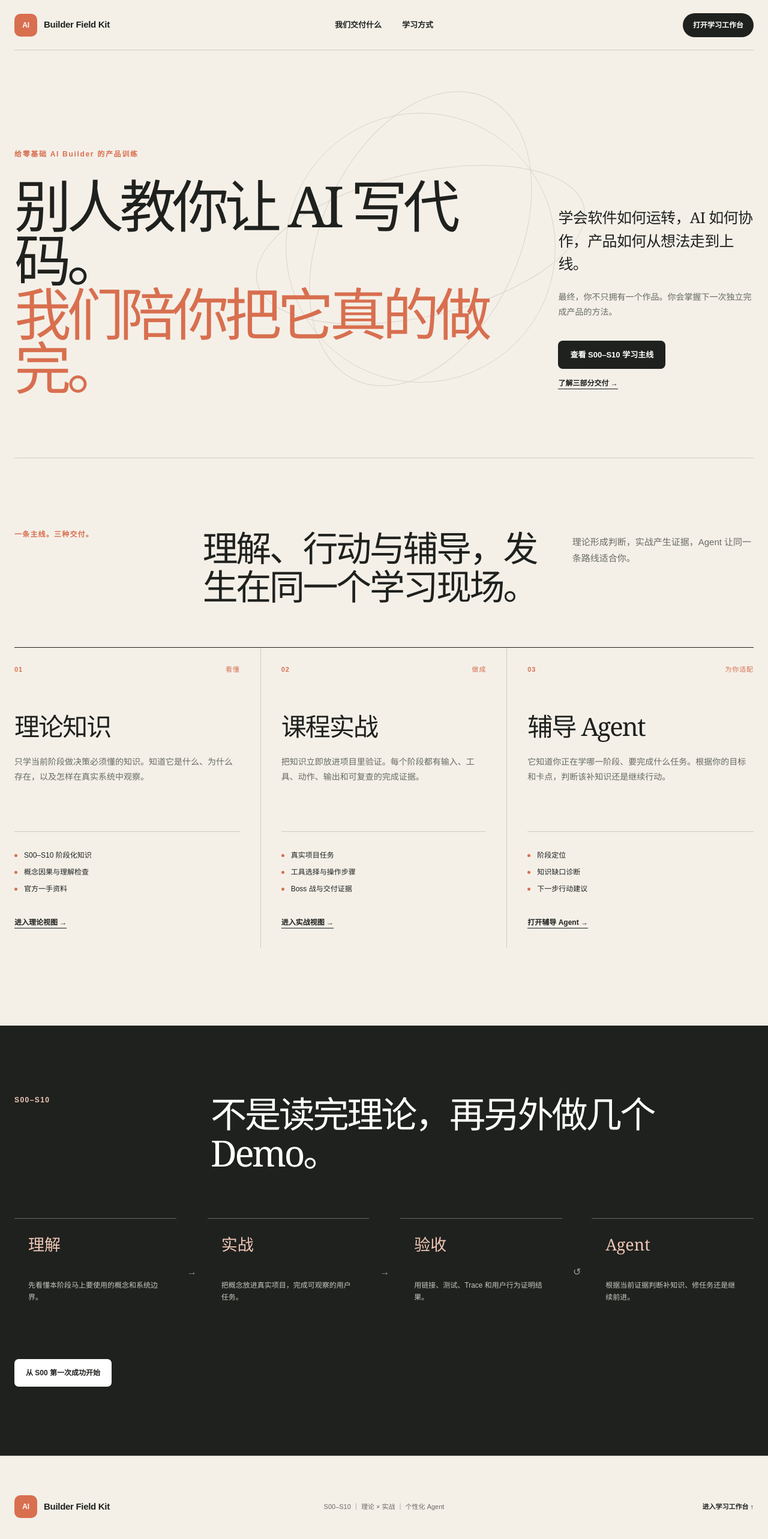
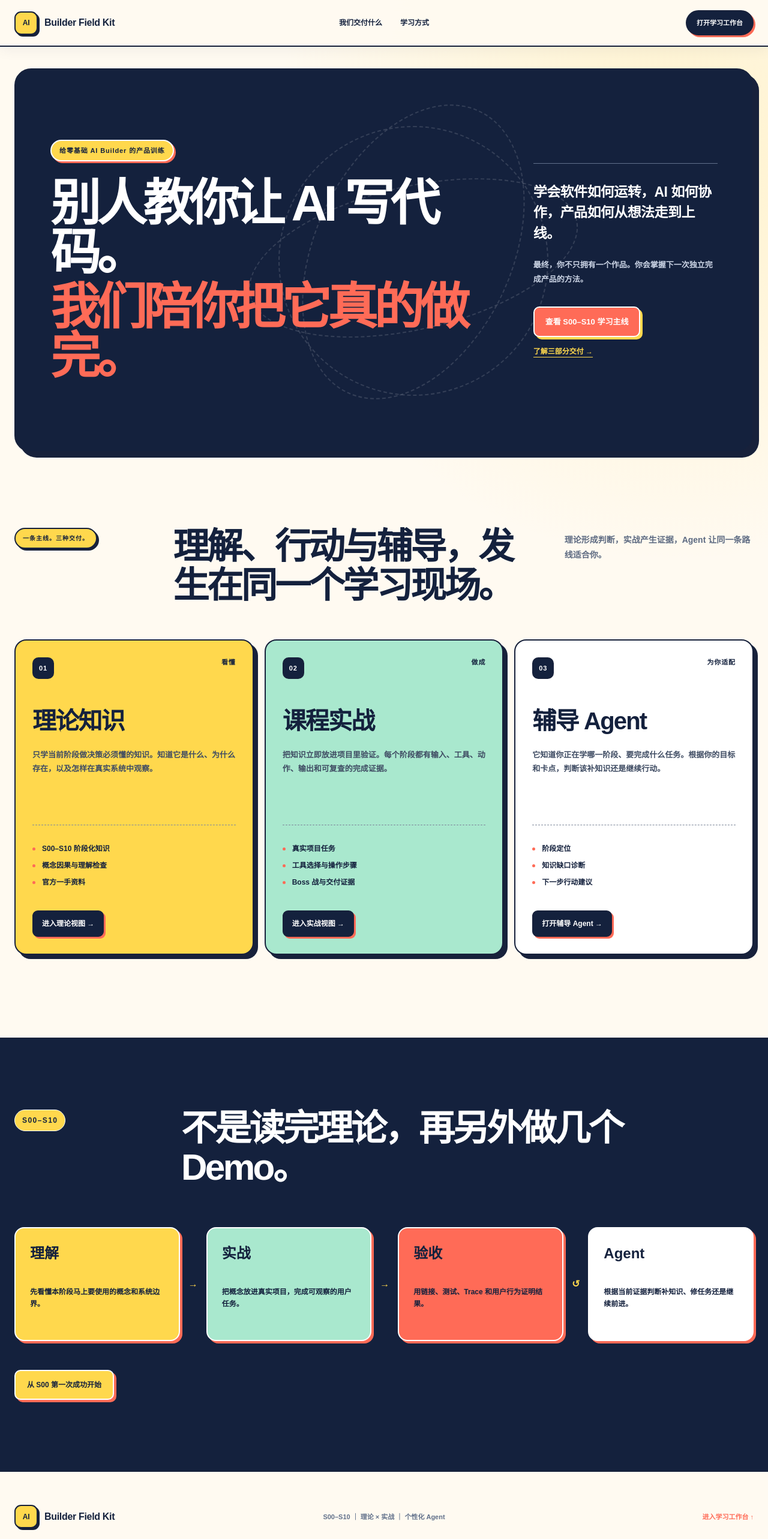
Before and after one commit to jiya1996/ai-builder-field-kit, a Next.js app: page / in a window 1280 px wide. Shown: the top 2566 px of the page at 60% size. Built offline with nearby package versions, Linux system fonts and the light colour scheme.

Commit message:
Unify landing with Field Kit workspace

```diff
--- a/app/globals.css
+++ b/app/globals.css
@@ -874,3 +874,287 @@ footer{padding:28px max(24px,calc((100vw - 1180px)/2));display:flex;align-items:
   .stage-view{margin-top:18px;padding:23px 18px;box-shadow:4px 4px 0 var(--studio-line)}
   .studio-agent{top:66px}
 }
+
+/* v1.6 · one Field Kit visual language across landing and learning */
+.landing-shell{
+  --studio-navy:#14213d;
+  --studio-navy-soft:#203052;
+  --studio-coral:#ff6b57;
+  --studio-yellow:#ffd84d;
+  --studio-mint:#a9e8ce;
+  --studio-cream:#fffaf1;
+  --studio-line:#17213b;
+  background:
+    radial-gradient(circle at 88% 10%,rgba(255,216,77,.22),transparent 26%),
+    var(--studio-cream);
+  color:var(--studio-navy);
+}
+.landing-nav{
+  position:sticky;
+  top:0;
+  z-index:20;
+  width:100%;
+  height:78px;
+  padding:0 max(24px,calc((100vw - 1280px)/2));
+  border-bottom:2px solid var(--studio-line);
+  background:rgba(255,250,241,.96);
+  box-shadow:0 5px 22px rgba(20,33,61,.06);
+  backdrop-filter:blur(16px);
+}
+.landing-brand{font-size:16px;font-weight:900}
+.landing-brand>span{
+  width:39px;
+  height:39px;
+  border:2px solid var(--studio-line);
+  border-radius:11px;
+  background:var(--studio-yellow);
+  color:var(--studio-navy);
+  box-shadow:3px 3px 0 var(--studio-line);
+}
+.landing-nav nav{gap:30px;color:var(--studio-navy);font-size:12px;font-weight:900}
+.landing-nav nav a:hover{color:var(--studio-coral)}
+.landing-nav-cta{
+  padding:11px 16px;
+  border:2px solid var(--studio-line);
+  border-radius:999px;
+  background:var(--studio-navy);
+  color:#fff;
+  box-shadow:3px 3px 0 var(--studio-coral);
+  font-size:11px;
+}
+
+.landing-hero{
+  width:min(1280px,calc(100% - 48px));
+  min-height:640px;
+  margin:36px auto 0;
+  padding:66px 58px;
+  grid-template-columns:minmax(0,1.55fr) minmax(290px,.65fr);
+  gap:72px;
+  align-items:center;
+  border:2px solid var(--studio-line);
+  border-radius:28px;
+  background:var(--studio-navy);
+  color:#fff;
+  box-shadow:9px 9px 0 var(--studio-line);
+}
+.landing-kicker{
+  display:inline-flex;
+  margin-bottom:30px;
+  padding:8px 13px;
+  border:2px solid #fff;
+  border-radius:999px;
+  background:var(--studio-yellow);
+  color:var(--studio-navy);
+  box-shadow:3px 3px 0 var(--studio-coral);
+  font-size:11px;
+  font-weight:900;
+  letter-spacing:.08em;
+}
+.landing-hero h1{
+  max-width:820px;
+  color:#fff;
+  font-family:inherit;
+  font-size:clamp(58px,6.5vw,94px);
+  font-weight:900;
+  line-height:.98;
+  letter-spacing:-.075em;
+}
+.landing-hero h1 em{margin-top:10px;color:var(--studio-coral)}
+.landing-hero-side{
+  padding:30px 0 0;
+  border-top:1px solid #61708b;
+}
+.landing-hero-side>p{
+  color:#fff;
+  font-family:inherit;
+  font-size:23px;
+  font-weight:900;
+  line-height:1.5;
+}
+.landing-hero-side>strong{color:#cbd4e5;font-size:13px;font-weight:600}
+.landing-hero-side>div a:first-child{
+  padding:14px 18px;
+  border:2px solid #fff;
+  border-radius:10px;
+  background:var(--studio-coral);
+  color:#fff;
+  box-shadow:4px 4px 0 var(--studio-yellow);
+}
+.landing-hero-side>div a:last-child{
+  border-bottom-color:var(--studio-yellow);
+  color:var(--studio-yellow);
+}
+.landing-orbit{inset:44px 270px 30px auto;opacity:.36}
+.landing-orbit span{border:2px dashed rgba(255,255,255,.38)}
+
+.landing-delivery{
+  width:min(1280px,calc(100% - 48px));
+  padding:126px 0 138px;
+}
+.landing-section-heading{
+  grid-template-columns:.45fr 1.25fr .65fr;
+  gap:46px;
+  margin-bottom:56px;
+}
+.landing-section-heading>span{
+  display:inline-flex;
+  width:max-content;
+  padding:8px 12px;
+  border:2px solid var(--studio-line);
+  border-radius:999px;
+  background:var(--studio-yellow);
+  color:var(--studio-navy);
+  box-shadow:3px 3px 0 var(--studio-line);
+  font-size:10px;
+  font-weight:900;
+}
+.landing-section-heading h2{
+  color:var(--studio-navy);
+  font-family:inherit;
+  font-size:clamp(40px,4.7vw,68px);
+  font-weight:900;
+  letter-spacing:-.06em;
+}
+.landing-section-heading p{color:#5e6b82;font-size:14px;font-weight:600}
+.delivery-columns{
+  gap:18px;
+  border-top:0;
+}
+.delivery-columns article,
+.delivery-columns article:first-child,
+.delivery-columns article:last-child{
+  min-height:410px;
+  padding:28px;
+  border:2px solid var(--studio-line);
+  border-radius:20px;
+  box-shadow:7px 7px 0 var(--studio-line);
+}
+.delivery-columns article:nth-child(1){background:var(--studio-yellow)}
+.delivery-columns article:nth-child(2){background:var(--studio-mint)}
+.delivery-columns article:nth-child(3){background:#fff}
+.delivery-columns article>div{color:var(--studio-navy);font-weight:900}
+.delivery-columns article>div b{
+  display:grid;
+  place-items:center;
+  width:36px;
+  height:36px;
+  border:2px solid var(--studio-line);
+  border-radius:10px;
+  background:var(--studio-navy);
+  color:#fff;
+}
+.delivery-columns h3{
+  margin:40px 0 15px;
+  color:var(--studio-navy);
+  font-family:inherit;
+  font-size:40px;
+  font-weight:900;
+}
+.delivery-columns p{color:#3f4c63;font-size:13px;font-weight:600}
+.delivery-columns ul{border-top:1px dashed #7f899b}
+.delivery-columns li{font-weight:800}
+.delivery-columns li:before{background:var(--studio-coral)}
+.delivery-columns article>a{
+  padding:11px 14px;
+  border:2px solid var(--studio-line);
+  border-radius:9px;
+  background:var(--studio-navy);
+  color:#fff;
+  box-shadow:3px 3px 0 var(--studio-coral);
+}
+
+.landing-method{
+  padding:118px max(24px,calc((100vw - 1280px)/2));
+  border-top:2px solid var(--studio-line);
+  border-bottom:2px solid var(--studio-line);
+  background:var(--studio-navy);
+}
+.landing-method>div:first-child{grid-template-columns:.45fr 1.85fr;gap:46px}
+.landing-method>div:first-child>span{
+  display:inline-flex;
+  width:max-content;
+  padding:8px 12px;
+  border:1px solid #fff;
+  border-radius:999px;
+  background:var(--studio-yellow);
+  color:var(--studio-navy);
+  font-weight:900;
+}
+.landing-method h2{
+  color:#fff;
+  font-family:inherit;
+  font-weight:900;
+  letter-spacing:-.06em;
+}
+.method-loop{gap:14px;margin:66px 0 48px}
+.method-loop article{
+  min-height:190px;
+  padding:24px;
+  border:2px solid #fff;
+  border-radius:16px;
+  box-shadow:4px 4px 0 var(--studio-coral);
+}
+.method-loop article:nth-of-type(1){background:var(--studio-yellow)}
+.method-loop article:nth-of-type(2){background:var(--studio-mint)}
+.method-loop article:nth-of-type(3){background:var(--studio-coral)}
+.method-loop article:nth-of-type(4){background:#fff}
+.method-loop b{color:var(--studio-navy);font-family:inherit;font-size:24px;font-weight:900}
+.method-loop p{margin-top:36px;color:var(--studio-navy);font-weight:700}
+.method-loop i{color:var(--studio-yellow);font-weight:900}
+.method-cta{
+  padding:14px 19px;
+  border:2px solid #fff;
+  border-radius:10px;
+  background:var(--studio-yellow);
+  color:var(--studio-navy);
+  box-shadow:4px 4px 0 var(--studio-coral);
+}
+
+.landing-footer{
+  min-height:150px;
+  border-top:0;
+  background:var(--studio-cream);
+  color:var(--studio-navy);
+}
+.landing-footer p{color:#61708a;font-weight:700}
+.landing-footer>a{color:var(--studio-coral);font-weight:900}
+
+@media(max-width:860px){
+  .landing-hero{
+    min-height:auto;
+    padding:64px 42px;
+    grid-template-columns:1fr;
+    gap:50px;
+  }
+  .landing-hero-side{max-width:none}
+  .landing-section-heading{grid-template-columns:1fr;gap:22px}
+  .delivery-columns{grid-template-columns:1fr}
+  .delivery-columns article,
+  .delivery-columns article:first-child,
+  .delivery-columns article:last-child{min-height:0}
+  .landing-method>div:first-child{grid-template-columns:1fr;gap:22px}
+  .method-loop{grid-template-columns:1fr}
+  .method-loop i{transform:rotate(90deg);text-align:center}
+}
+@media(max-width:640px){
+  .landing-nav{width:100%;height:66px;padding:0 16px}
+  .landing-brand b{font-size:12px}
+  .landing-brand>span{width:34px;height:34px}
+  .landing-nav-cta{padding:9px 11px;font-size:9px}
+  .landing-hero{
+    width:calc(100% - 32px);
+    margin-top:20px;
+    padding:46px 24px;
+    border-radius:21px;
+    box-shadow:6px 6px 0 var(--studio-line);
+  }
+  .landing-hero h1{font-size:clamp(47px,14vw,66px)}
+  .landing-hero-side>p{font-size:20px}
+  .landing-delivery{width:calc(100% - 32px);padding:92px 0 105px}
+  .delivery-columns article,
+  .delivery-columns article:first-child,
+  .delivery-columns article:last-child{padding:24px}
+  .delivery-columns h3{font-size:34px}
+  .landing-method{padding:88px 16px}
+  .landing-footer{padding-left:16px;padding-right:16px}
+}
```
